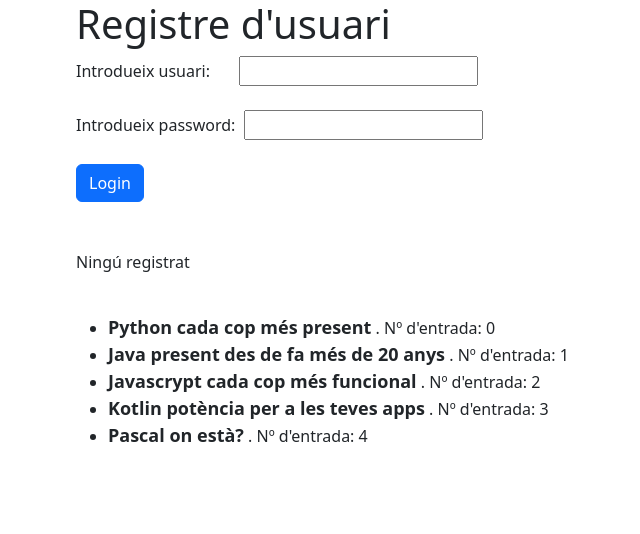
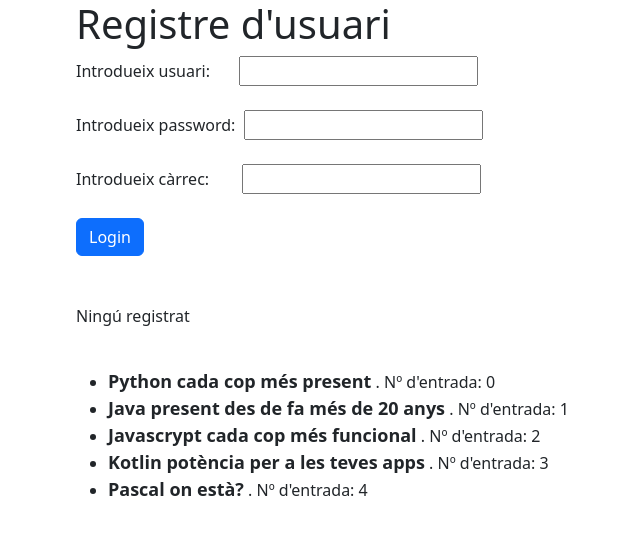
Before and after one commit to jaumevc/angular-pindoles, an Angular app in the folder directives-app/: page / in a window 1280 px wide. Shown: the top 534 px of the page, without its empty margins (6-646 px from the left). Built offline with nearby package versions, Linux system fonts and the light colour scheme.

Commit message:
V18 fins min 9 ngStyle

```diff
--- a/directives-app/src/app/app.component.html
+++ b/directives-app/src/app/app.component.html
@@ -7,13 +7,17 @@
 Introdueix password:&nbsp;
 <input type="password" [(ngModel)]="password" name="tfPswrd" >
 <br/><br/>
+Introdueix càrrec:&nbsp;&nbsp;&nbsp;&nbsp;&nbsp;&nbsp;&nbsp;
+<input type="text" [(ngModel)]="carrec" name="tfcarrec" >
+<br/><br/>
 <input type="submit" class="btn btn-primary" value="Login" (click)="login()">
 </form>
 
 <br/><br/>
 
 <!-- <p *ngIf="loguejat">{{missatge}}</p> -->
-<p *ngIf="loguejat; else noRegistrat">{{missatge}} amb el nom de {{user}} i el password {{password}}</p>
+<p *ngIf="loguejat; else noRegistrat">{{missatge}} amb el nom de {{user}} i el password {{password}},
+    amb el càrrec de <span [ngStyle]="{color: carrec=='director'? 'red':'black'}"> {{carrec}} </span></p>
 
 <ng-template #noRegistrat>
     <p>Ningú registrat</p>
--- a/directives-app/src/app/app.component.ts
+++ b/directives-app/src/app/app.component.ts
@@ -16,6 +16,7 @@
   missatge:string="";
   loguejat = false;
   entradesBlog:EntradaBlog[];
+  carrec:string="";
 
   constructor(){
     this.entradesBlog = [
```
